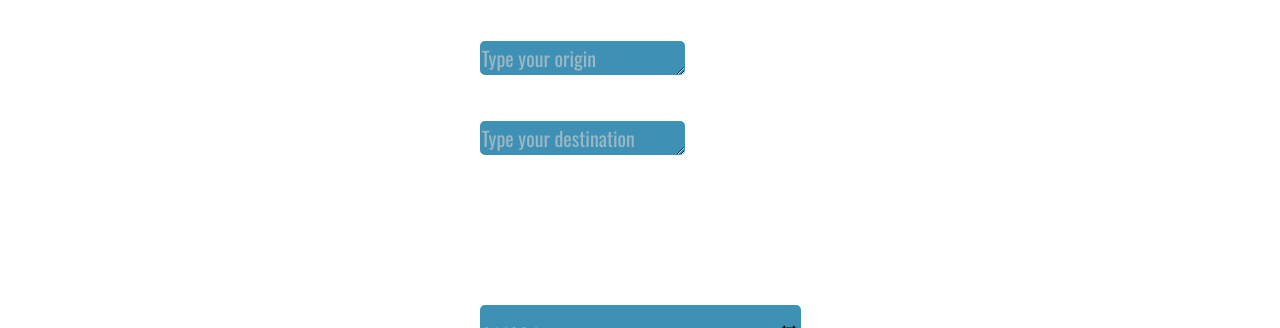
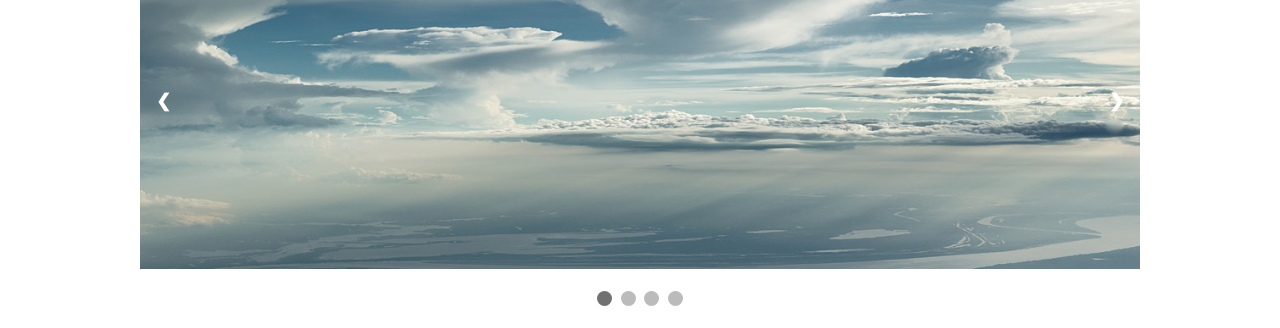
Before and after one commit to silviafado/Project-5_Capstone-Travel-App, a website built with webpack: page src/client/views/index.html in a window 1280 px wide. Shown: the part 89-417 px from the top of the page. Built offline with nearby package versions, Linux system fonts and the light colour scheme; a web font is replaced by a local one.

Commit message:
Slides UI

```diff
--- a/src/client/index.js
+++ b/src/client/index.js
@@ -1,8 +1,10 @@
 
 import { performAction, postGeo, postWeather, postPix, updateUI, updatePix } from './js/formHandler';
 import { todayDate, endDate } from './js/helpers'
+import { showSlides, plusSlides, currentSlide } from './js/slides'
 
 import './styles/style.scss'
+import './styles/slides.scss'
 
 export {
     performAction,
@@ -13,6 +15,9 @@ export {
     updatePix,
     todayDate,
     endDate,
+    showSlides,
+    plusSlides,
+    currentSlide,
 }
 
 alert("Welcome to Travel App :)")
--- /dev/null
+++ b/src/client/js/slides.js
@@ -0,0 +1,32 @@
+var slideIndex = 1;
+showSlides(slideIndex);
+
+// Next/previous controls
+function plusSlides(n) {
+    showSlides(slideIndex += n);
+}
+
+// Thumbnail image controls
+function currentSlide(n) {
+    showSlides(slideIndex = n);
+}
+
+function showSlides(n) {
+    var i;
+    var slides = document.getElementsByClassName('mySlides');
+    var dots = document.getElementsByClassName('dot');
+    if (n > slides.length) {slideIndex = 1}
+    if (n < 1) {slideIndex = slides.length}
+    for (i = 0; i < slides.length; i++) {
+        slides[i].style.display = 'none';
+    }
+    for (i = 0; i < dots.length; i++) {
+        dots[i].className = dots[i].className.replace(' active', '');
+    }
+    slides[slideIndex-1].style.display = 'block';
+    dots[slideIndex-1].className += ' active';
+}
+
+export { showSlides }
+export { plusSlides }
+export { currentSlide }
--- /dev/null
+++ b/src/client/styles/slides.scss
@@ -0,0 +1,94 @@
+* {box-sizing:border-box}
+
+/* Slideshow container */
+.slideshow-container {
+  max-width: 1000px;
+  position: relative;
+  margin: auto;
+}
+
+/* Hide the images by default */
+.mySlides {
+  display: none;
+}
+
+/* Next & previous buttons */
+.prev, .next {
+  cursor: pointer;
+  position: absolute;
+  top: 50%;
+  width: auto;
+  margin-top: -22px;
+  padding: 16px;
+  color: white;
+  font-weight: bold;
+  font-size: 18px;
+  transition: 0.6s ease;
+  border-radius: 0 3px 3px 0;
+  user-select: none;
+}
+
+/* Position the "next button" to the right */
+.next {
+  right: 0;
+  border-radius: 3px 0 0 3px;
+}
+
+/* On hover, add a black background color with a little bit see-through */
+.prev:hover, .next:hover {
+  background-color: rgba(0,0,0,0.8);
+}
+
+/* Caption text */
+.text {
+  color: #f2f2f2;
+  font-size: 15px;
+  padding: 8px 12px;
+  position: absolute;
+  bottom: 8px;
+  width: 100%;
+  text-align: center;
+}
+
+/* Number text (1/3 etc) */
+.numbertext {
+  color: #f2f2f2;
+  font-size: 12px;
+  padding: 8px 12px;
+  position: absolute;
+  top: 0;
+}
+
+/* The dots/bullets/indicators */
+.dot {
+  cursor: pointer;
+  height: 15px;
+  width: 15px;
+  margin: 0 2px;
+  background-color: #bbb;
+  border-radius: 50%;
+  display: inline-block;
+  transition: background-color 0.6s ease;
+}
+
+.active, .dot:hover {
+  background-color: #717171;
+}
+
+/* Fading animation */
+.fade {
+  -webkit-animation-name: fade;
+  -webkit-animation-duration: 1.5s;
+  animation-name: fade;
+  animation-duration: 1.5s;
+}
+
+@-webkit-keyframes fade {
+  from {opacity: .4}
+  to {opacity: 1}
+}
+
+@keyframes fade {
+  from {opacity: .4}
+  to {opacity: 1}
+}
--- a/src/client/views/index.html
+++ b/src/client/views/index.html
@@ -2,16 +2,45 @@
 <html>
   <head>
     <meta charset="UTF-8">
+    <link href="https://fonts.googleapis.com/css?family=Oswald:400,600,700|Ranga:400,700&display=swap" rel="stylesheet">
     <title>Travel App</title>
-<link href="https://fonts.googleapis.com/css?family=Oswald:400,600,700|Ranga:400,700&display=swap" rel="stylesheet">
+  </head>
 
-</head>
   <body>
+    <!-- Slideshow container -->
+    <div class="slideshow-container">
+      <!-- Full-width images with number and caption text -->
+      <div class="mySlides fade">
+       <img src="../assets/images/1.jpg" style="width:100%">
+      </div>
+      <div class="mySlides fade">
+        <img src="../assets/images/2.jpg" style="width:100%">
+      </div>
+      <div class="mySlides fade">
+        <img src="../assets/images/3.jpg" style="width:100%">
+      </div>
+      <div class="mySlides fade">
+        <img src="../assets/images/4.jpg" style="width:100%">
+      </div>
+      <!-- Next and previous buttons -->
+      <a class="prev" onclick="Client.plusSlides(-1)">&#10094;</a>
+      <a class="next" onclick="Client.plusSlides(1)">&#10095;</a>
+    </div>
+    <br>
+    <!-- The dots/circles -->
+    <div style="text-align:center">
+      <span class="dot" onclick="Client.currentSlide(1)"></span>
+      <span class="dot" onclick="Client.currentSlide(2)"></span>
+      <span class="dot" onclick="Client.currentSlide(3)"></span>
+      <span class="dot" onclick="Client.currentSlide(4)"></span>
+    </div>
+
     <header>
       <h1>
         Travel App
       </h1>
     </header>
+
     <main>
       <section>
       <form class ="holder destination" id="form" onsubmit="return Client.performAction(event)">
@@ -54,6 +83,7 @@
         </div>
       </section>
     </main>
+
     <footer>
       <p>This is a footer</p>
       <div class="logos">
@@ -68,6 +98,7 @@
         </a>
      </div>
     </footer>
+
     <script>
       // Check that service workers are supported
       if ('serviceWorker' in navigator) {
```
Also changed, not shown: dist/index.html, dist/main.css, dist/main.js, dist/service-worker.js, src/client/assets/images/1.jpg (added), src/client/assets/images/2.jpg (added), src/client/assets/images/3.jpg (added), src/client/assets/images/4.jpg (added), src/client/assets/images/5106186849311.560282fa67566.jpg (added), src/client/assets/images/Top-Breathtaking-Islands-to-Plan-You-Next-Holidays.jpg (added), src/client/assets/images/avstriia-khalshtatt-hallstatt-zima-sneg-les-gory-ozero-bereg.jpg (added), src/client/assets/images/img_lights_wide copy.jpg (added), src/client/assets/images/pathway-to-paradise-bora-bora.jpg (added), src/client/assets/images/tromso-norway-northern-lights-GettyImages-613887400.jpg (added), 4 other files. Lines whose indentation alone changed are shown as unchanged.
